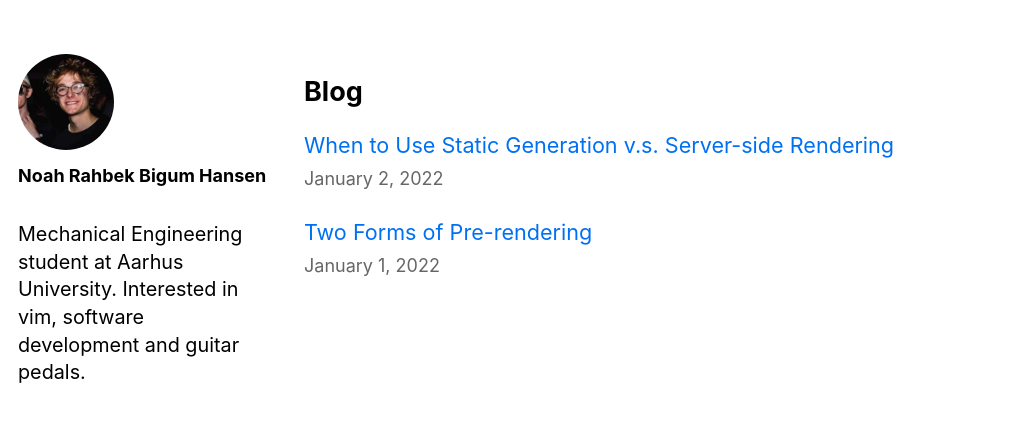
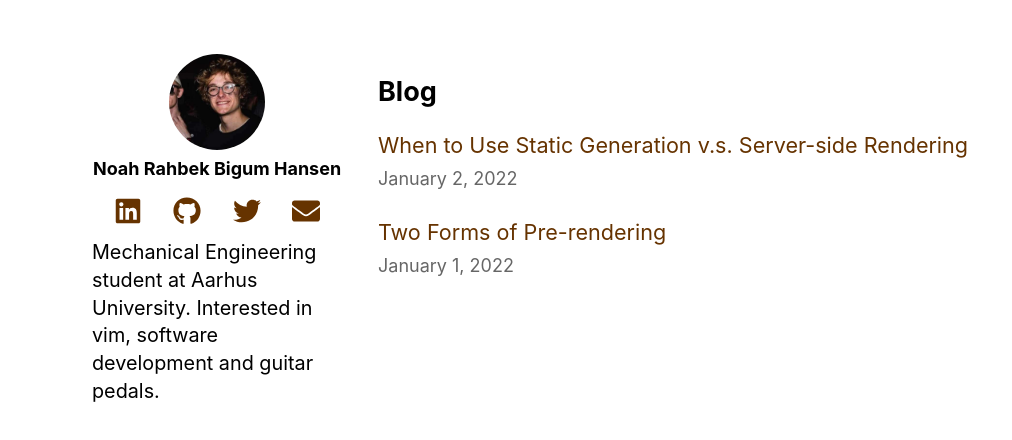
Before and after one commit to B1gum/b1gum.dev, a Next.js app: page / in a window 1280 px wide. Shown: the top 440 px of the page, without its empty margins (0-1012 px from the left). Built offline with nearby package versions, Linux system fonts and the light colour scheme.

Commit message:
Styling of index.js sidebar

```diff
--- a/components/layout.js
+++ b/components/layout.js
@@ -5,6 +5,9 @@ import Script from 'next/script';
 import styles from './layout.module.css';
 import utilStyles from '../styles/utils.module.css';
 import Link from 'next/link';
+
+import { FaLinkedin, FaGithub, FaTwitter, FaEnvelope } from "react-icons/fa"
+export const soMeSize = 28;
 
 export const name = "Noah Rahbek Bigum Hansen"
 export const siteTitle = 'Home | B1gum.dev';
@@ -46,6 +49,33 @@ export default function Layout({ children, home }) {
               alt={name}
             />
             <h1 className={utilStyles.headingSm}>{name}</h1>
+
+            <div className={styles.socialLinks}>
+              <a
+                href="https://www.linkedin.com/in/noahrbhansen/"
+                target="_blank"
+                rel="noopener noreferrer"
+              >
+                <FaLinkedin size={soMeSize} />
+              </a>
+              <a
+                href="https://github.com/b1gum"
+                target="_blank"
+                rel="noopener noreferrer"
+              >
+                <FaGithub size={soMeSize} />
+              </a>
+              <a
+                href="https://twitter.com/h4ns3mand"
+                target="_blank"
+                rel="noopener noreferrer"
+              >
+                <FaTwitter size={soMeSize} />
+              </a>
+              <a href="mailto:noahrahbighansen@gmail.com">
+                <FaEnvelope size={soMeSize} />
+              </a>
+            </div>
             <p className={styles.description}>
               Mechanical Engineering student at Aarhus University. Interested in vim, software development and guitar pedals.
             </p>
--- a/components/layout.module.css
+++ b/components/layout.module.css
@@ -1,13 +1,36 @@
 .container {
   max-width: 36rem;
   padding: 0 1rem;
-  margin: 3rem auto 6rem;
+  margin-top: 3rem;
+  margin-bottom: 6rem;
+  margin-left: 1rem;
+  margin-right: auto;
 }
 
 .header {
   display: flex;
   flex-direction: column;
   align-items: center;
+}
+
+.socialLinks {
+  display: flex;
+  gap: 1.75rem;
+  margin: 0.5rem 0; /* 0.5 vert and 0 top/bot */
+}
+
+.socialLinks a {
+  display: inline-block;
+  border-bottom: 2px solid transparent;
+  transition: border-color 0.2s;
+}
+
+.socialLinks a:hover {
+  border-bottom-color: currentColor;
+}
+
+.socialLinks a:hover {
+  text-decoration: underline;
 }
 
 .backToHome {
@@ -31,11 +54,11 @@
   }
 
   .header {
-    align-items: flex-start;
+    align-items: center;
   }
 
   .description {
-    margin-top: 1rem;
+    margin: -0.3rem 0;
     font-size: 1.1rem;
     line-height: 1.4;
   }
@@ -44,3 +67,9 @@
     grid-column: 2;
   }
 }
+
+@media(min-width: 1200px) {
+  .container {
+    margin-left: calc(1rem + (100vw - 1200px) * 0.7);
+  }
+}
--- a/package.json
+++ b/package.json
@@ -11,6 +11,7 @@
     "next": "latest",
     "react": "latest",
     "react-dom": "latest",
+    "react-icons": "^5.5.0",
     "remark": "^14.0.2",
     "remark-html": "^15.0.1"
   },
--- a/styles/global.css
+++ b/styles/global.css
@@ -23,12 +23,14 @@ body {
 }
 
 a {
-  color: #0070f3;
+  color: #663300;
   text-decoration: none;
+  border-bottom: 2px solid transparent;
+  transition: border-bottom-color 0.2s ease;
 }
 
 a:hover {
-  text-decoration: underline;
+  border-bottom-color: currentColor;
 }
 
 img {
--- a/styles/utils.module.css
+++ b/styles/utils.module.css
@@ -28,6 +28,7 @@
 .headingSm {
   font-size: 1.0rem;
   line-height: 1.6;
+  margin: 0.25rem 0;
 }
 
 .borderCircle {
```
Also changed, not shown: 1 other file (tests, documents, lock files or other folders).
